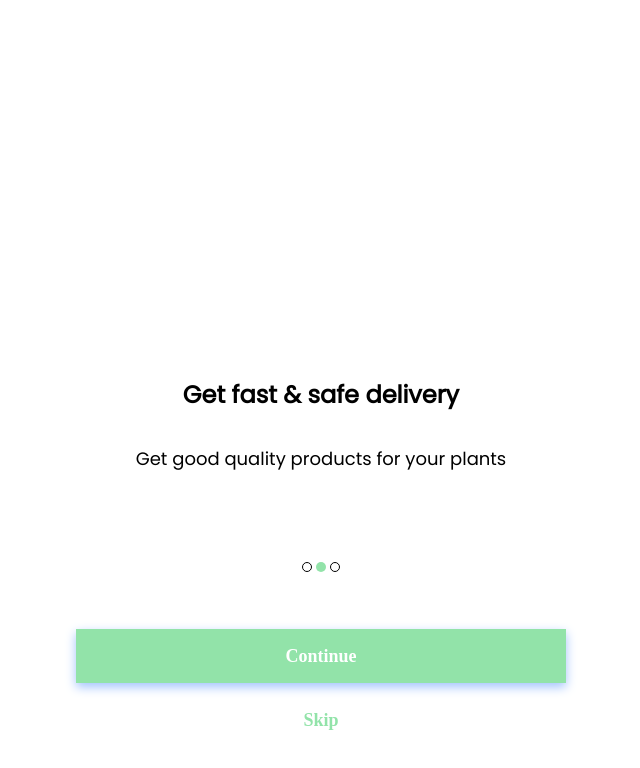
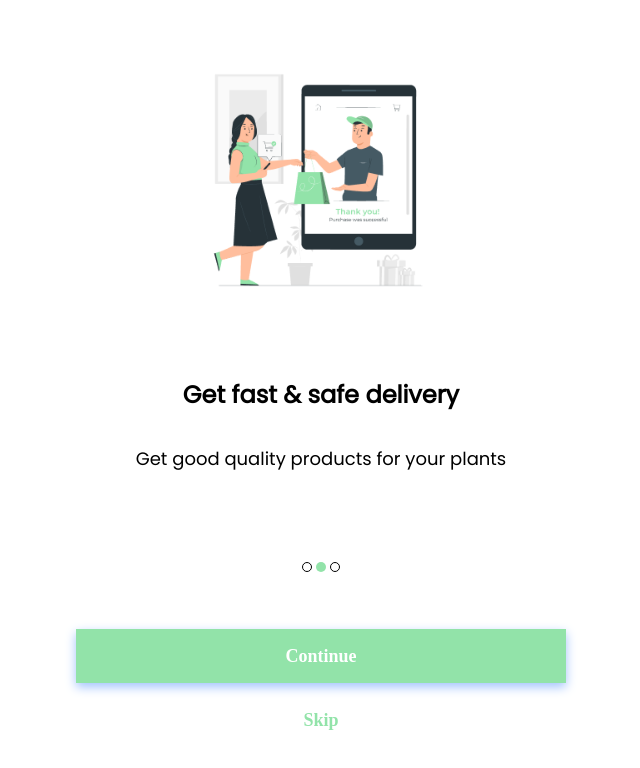
Before and after one commit to evertonnasac/compass, a plain HTML site: page middle.html in a window 1280 px wide. Shown: the whole page, without its empty margins (319-959 px from the left). Drawn offline with Linux system fonts and the light colour scheme.

Commit message:
Resolvendo camino das imagens

```diff
--- a/middle.html
+++ b/middle.html
@@ -9,7 +9,7 @@
 <body>
     <main>
         <div class="image-container">
-            <img src="/images//img-middle.png" alt="">
+            <img src="./images/img-middle.png" alt="">
         </div>
 
         <section class="info">
```
